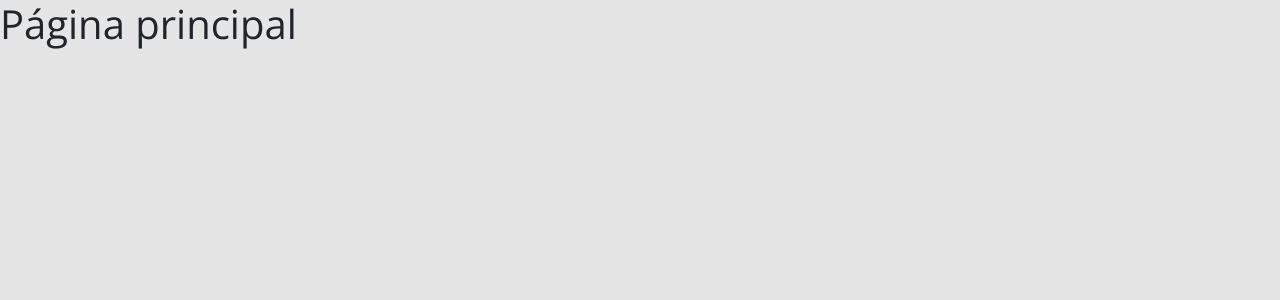
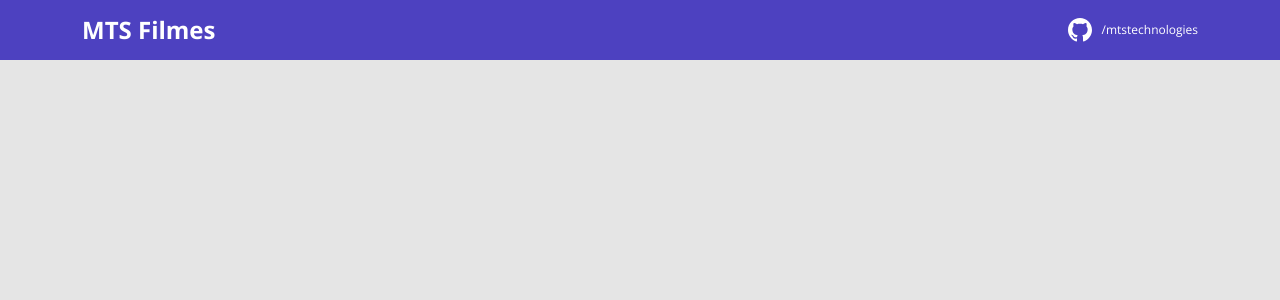
Before and after one commit to mtstechnologies/filmes, a React (Create React App) app in the folder p005-filmes-ui/: page / in a window 1280 px wide. Shown: the top 300 px of the page. Built offline with nearby package versions, Linux system fonts and the light colour scheme.

Commit message:
Adicionando navbar

```diff
--- a/p005-filmes-ui/src/App.tsx
+++ b/p005-filmes-ui/src/App.tsx
@@ -1,7 +1,8 @@
+import Navbar from "./components/Navbar";
 
 function App() {
   return (
-    <h1>Página principal</h1>
+    <Navbar />
   );
 }
 
--- /dev/null
+++ b/p005-filmes-ui/src/components/Navbar/index.tsx
@@ -0,0 +1,22 @@
+import { ReactComponent as GithubIcon } from "assets/img/github.svg";
+//após inserir no arquivo tsconfig.json a linha: "baseUrl": "./src", não será necessário ficar inserindo o caminho completo nos imports : '../../assets/img/github.svg'
+import './styles.css';
+
+function Navbar() {
+  return (
+    <header>
+      <nav className="container">
+        <div className="mts-nav-content">
+          <h1>MTS Filmes</h1>
+            <a href="https://github.com/mtstechnologies">
+                <div className="mts-contact-container">
+                    <GithubIcon />
+                    <p className="mts-contact-link">/mtstechnologies</p>
+                </div>
+            </a>
+        </div>
+      </nav>
+    </header>
+  );
+}
+export default Navbar;
--- /dev/null
+++ b/p005-filmes-ui/src/components/Navbar/styles.css
@@ -0,0 +1,25 @@
+header {
+    background-color: var(--color-primary);
+    height: 60px;
+    display: flex;
+    align-items: center;
+}
+.mts-nav-content {
+    display: flex;
+    justify-content: space-between;
+    align-items: center;
+    color: #fff;
+}
+.mts-nav-content h1 {
+    margin: 0;
+    font-weight: 700;
+    font-size: 24px;
+}
+.mts-contact-container {
+    display: flex;
+    align-items: center;
+}
+.mts-contact-link {
+    margin: 0 0 0 10px;
+    font-size: 12px;
+}
--- a/p005-filmes-ui/tsconfig.json
+++ b/p005-filmes-ui/tsconfig.json
@@ -1,5 +1,6 @@
 {
   "compilerOptions": {
+    "baseUrl": "./src",
     "target": "es5",
     "lib": [
       "dom",
```
Also changed, not shown: p005-filmes-ui/src/assets/img/github.svg (added).
